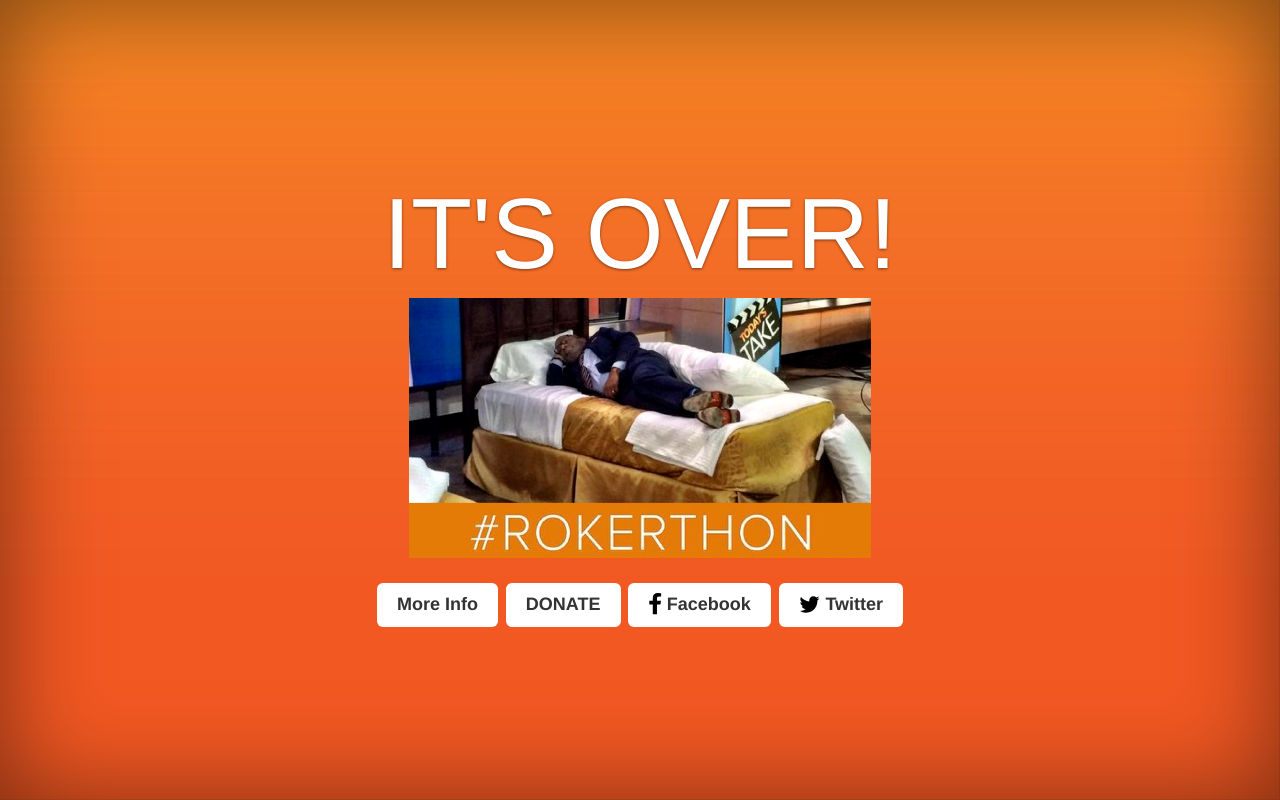
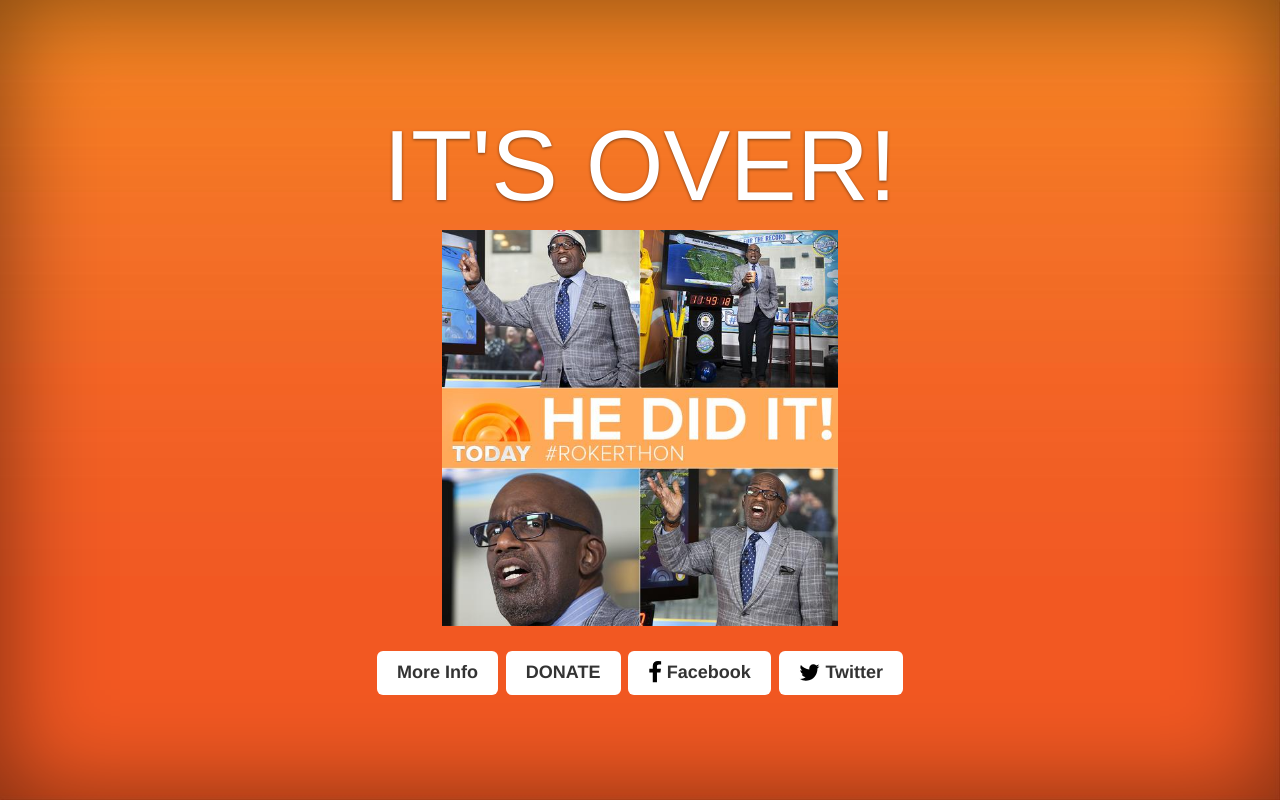
Before and after one commit to pinzler/rokerthon, a PHP site: page / in a window 1280 px wide. Run offline with PHP 8.4, Linux system fonts and the light colour scheme; some libraries are stand-ins or nearby versions.

Commit message:
new end image
Signed-off-by: Andrew Pinzler <pinzler@gmail.com>

```diff
--- a/index.php
+++ b/index.php
@@ -6,6 +6,10 @@
 $images = array(
   "assets/images/rokerthon.jpg",
   "assets/images/rokerthon2.jpg"
+  );
+$overimages = array(
+  "assets/images/over.png",
+  "assets/images/over2.jpg"
   );
 $randnum = rand(0, sizeof($images)-1);
 
@@ -74,7 +78,7 @@
             <?php } else if ($isit == "YES!") { ?>
               <img src="<?php echo $images[$randnum]; ?>" width="50%">
               <?php } else { ?>
-              <img src="assets/images/over.png" width="70%">
+              <img src="<?php echo $overimages[$randnum]; ?>" width="60%">
               <?php } ?>
             </p>
 
```
Also changed, not shown: assets/images/over2.jpg (added).
